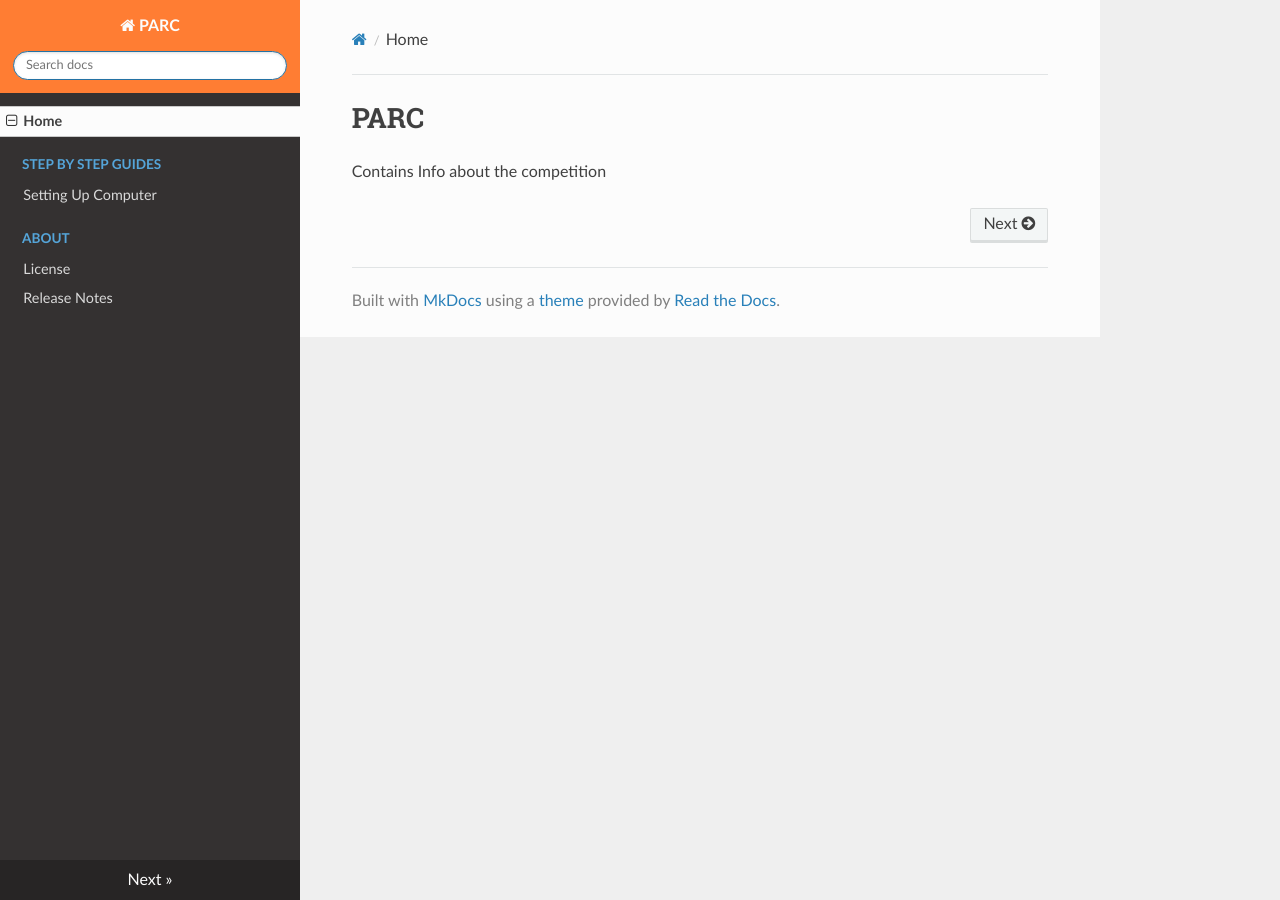
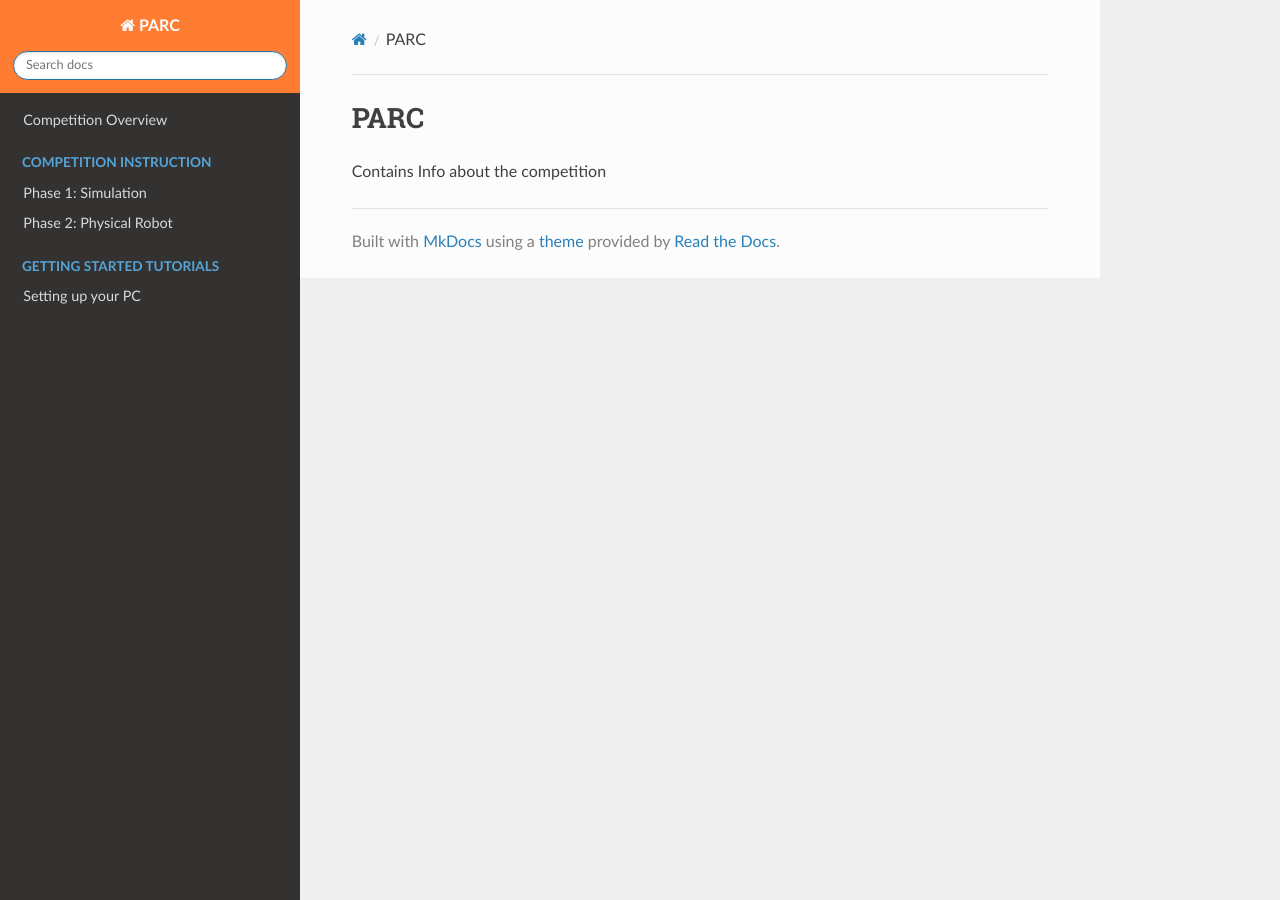
Before and after one commit to khaledkhnissi/documentation, an MkDocs documentation site: the page built from docs/index.md, in a window 1280 px wide. Built offline with MkDocs 1.6.1, drawn with Linux system fonts in a browser that asks for light colours; nearby versions of some CDN libraries.

Commit message:
competition overview, instructions update

```diff
--- a/mkdocs.yml
+++ b/mkdocs.yml
@@ -10,10 +10,13 @@ markdown_extensions:
 plugins:
     - search
 nav:
-    - Home: 'index.md'
-    - 'Step by Step Guides':
-        - 'Setting Up Computer': 'setting-up-computer/index.md'
-    - About:
-        - 'License': 'license.md'
-        - 'Release Notes': 'release-notes.md'
+    - 'Competition Overview': 'competition-overview/index.md'
+
+    - 'Competition Instruction':
+        - 'Phase 1: Simulation': 'competition-instruction/phase1/index.md'
+        - 'Phase 2: Physical Robot': 'competition-instruction/phase2/index.md'
+
+    - 'Getting Started Tutorials':
+        - 'Setting up your PC': 'setting-up-computer/index.md'
+
 extra_css: [theme_override.css]
```
Also changed, not shown: docs/competition-overview/index.md (added, +52 -0 lines), docs/getting-started/setting-up-your-pc/index.md (added, +31 -0 lines), docs/phase1-instructions/index.md (added, +28 -0 lines), docs/phase2-instructions/index.md (added, +31 -0 lines).
